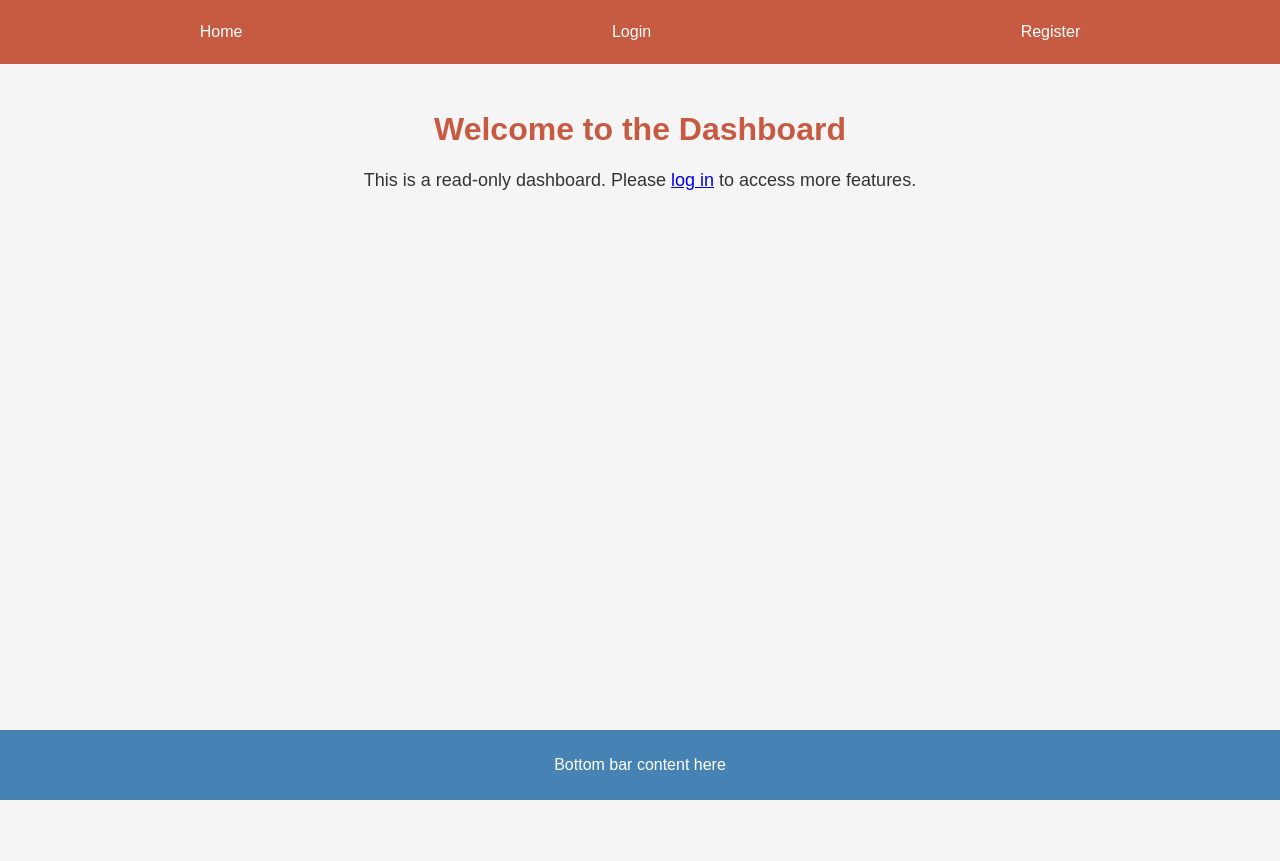
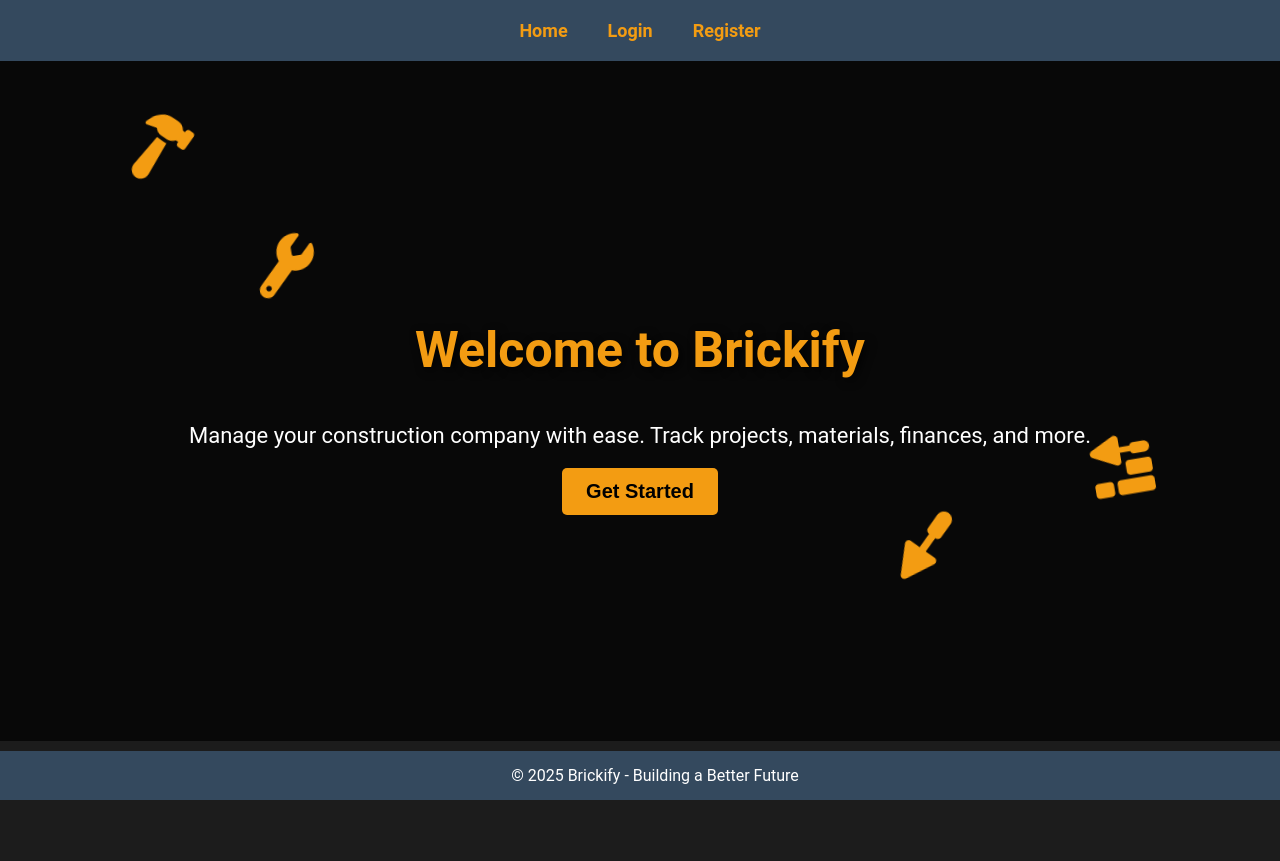
Before and after one commit to AIVALFFLAVIA/Brickify, a Django app: page / in a window 1280 px wide. Before the commit the page ends 800 px from the top, so only its background shows below. Run offline with Django 5.2, Linux system fonts and the light colour scheme.

Commit message:
Updated dashboard layout and styling

```diff
--- a/management/templates/dashboard.html
+++ b/management/templates/dashboard.html
@@ -3,9 +3,12 @@
 <head>
     <meta charset="UTF-8">
     <meta name="viewport" content="width=device-width, initial-scale=1.0">
-    <title>Dashboard</title>
+    <title>Brickify - Dashboard</title>
     {% load static %}
-    <link rel="stylesheet" href="{% static 'css/dashboard.css' %}">
+    <link rel="stylesheet" href="{% static 'css/display.css' %}">
+    <!-- Updated FontAwesome CDN for icons -->
+    <link rel="stylesheet" href="https://cdnjs.cloudflare.com/ajax/libs/font-awesome/6.4.2/css/all.min.css">
+
 </head>
 <body>
     <nav class="navbar">
@@ -14,12 +17,25 @@
         <a href="{% url 'register' %}">Register</a>
     </nav>
 
-    <div class="content">
-        <h1>Welcome to the Dashboard</h1>
-        <p>This is a read-only dashboard. Please <a href="{% url 'login' %}">log in</a> to access more features.</p>
+    <div class="floating-tools">
+        <!-- Floating construction tool icons -->
+        <i class="fas fa-hammer tool" style="top: 10%; left: 10%;"></i>
+        <i class="fas fa-wrench tool" style="top: 25%; left: 20%;"></i>
+        <i class="fa-solid fa-trowel-bricks tool" style="top: 50%; right: 10%;"></i>
+        <i class="fa-solid fa-trowel tool" style="top: 60%; left: 70%;"></i>
+
+        <!-- <i class="fas fa-crane tool" style="bottom: 10%; left: 5%;"></i>
+        <i class="fas fa-shovel tool" style="bottom: 15%; right: 20%;"></i> -->
     </div>
 
-     <!-- Include Footer -->
-     {% include 'footer.html' %}
+    <div class="hero">
+        <h1>Welcome to Brickify</h1>
+        <p>Manage your construction company with ease. Track projects, materials, finances, and more.</p>
+        <a href="{% url 'register' %}"><button class="btn">Get Started</button></a>
+    </div>
+
+    <footer class="bottom-bar">
+        <p>&copy; 2025 Brickify - Building a Better Future</p>
+    </footer>
 </body>
 </html>
--- /dev/null
+++ b/static/css/display.css
@@ -0,0 +1,111 @@
+/* Global Styles */
+body {
+    margin: 0;
+    padding: 0;
+    font-family: 'Roboto', Arial, sans-serif;
+    background: #1c1c1c;
+    color: white;
+    text-align: center;
+    overflow: hidden;
+    position: relative;
+}
+
+.navbar {
+    background: #34495e;
+    padding: 20px;
+    display: flex;
+    justify-content: center;
+    gap: 40px;
+}
+
+.navbar a {
+    color: #f39c12;
+    text-decoration: none;
+    font-size: 18px;
+    font-weight: bold;
+    transition: 0.3s ease;
+}
+
+.navbar a:hover {
+    color: #e67e22;
+}
+
+/* Hero Section */
+.hero {
+    display: flex;
+    flex-direction: column;
+    justify-content: center;
+    align-items: center;
+    height: 80vh;
+    position: relative;
+    background-color: rgba(0, 0, 0, 0.7); /* Added background for contrast */
+    padding: 20px;
+}
+
+.hero h1 {
+    font-size: 50px;
+    text-shadow: 3px 3px 10px rgba(0, 0, 0, 0.8);
+    color: #f39c12; /* Golden yellow for contrast */
+}
+
+.hero p {
+    font-size: 22px;
+    margin: 10px 0 20px;
+}
+
+/* Button Style */
+.btn {
+    padding: 12px 24px;
+    font-size: 20px;
+    font-weight: bold;
+    color: black;
+    background: #f39c12; /* Warm yellow */
+    border: none;
+    cursor: pointer;
+    border-radius: 5px;
+    transition: 0.3s ease;
+}
+
+.btn:hover {
+    background: #e67e22; /* Orange */
+}
+
+/* Floating Tool Icons */
+.floating-tools {
+    position: absolute;
+    width: 100vw;
+    height: 100vh;
+    overflow: hidden;
+}
+
+.tool {
+    display: inline-block;
+    position: absolute;
+    font-size: 60px; /* Larger icon size */
+    animation: float 8s ease-in-out infinite;
+    opacity: 1;
+    color: #f39c12; /* Icon color to contrast the dark background */
+    z-index: 9999; /* Make sure icons are above other elements */
+}
+
+@keyframes float {
+    0% { transform: translateY(0) rotate(0); }
+    30% { transform: translateY(-40px) rotate(15deg); }
+    50% { transform: translateY(0) rotate(0); }
+    70% { transform: translateY(-40px) rotate(-15deg); }
+    100% { transform: translateY(0) rotate(0); }
+}
+
+/* Bottom Bar */
+.bottom-bar {
+    background: #34495e;
+    padding: 15px;
+    position: fixed;
+    bottom: 0;
+    width: 100%;
+    color: white;
+}
+
+.bottom-bar p {
+    margin: 0;
+}
```
Also changed, not shown: db.sqlite3.
